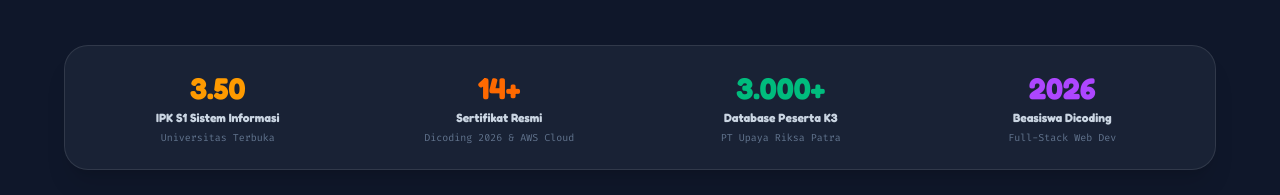
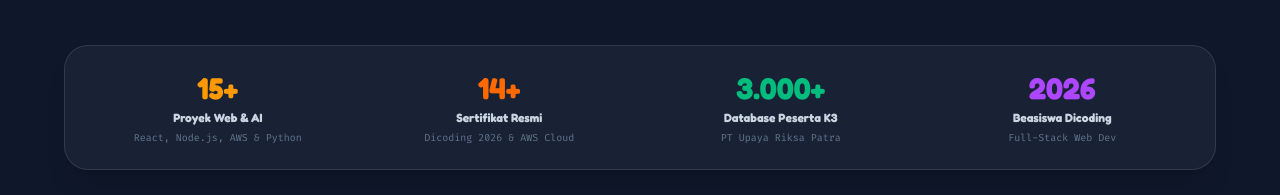
Before and after one commit to KuatRiawan/portofolio2026, a React (Vite) app: page / in a window 1280 px wide. Shown: the part 698-893 px from the top of the page. Built offline with nearby package versions, Linux system fonts and the light colour scheme.

Commit message:
Replace IPK highlight stat with 15+ Web & AI Projects stat

```diff
--- a/src/components/LandingSections.tsx
+++ b/src/components/LandingSections.tsx
@@ -250,7 +250,7 @@ export const LandingSections: React.FC<LandingSectionsProps> = ({ onScrollToArca
         }`}>
 
           <div className="space-y-1">
-            <div className="text-3xl font-black font-fredoka text-amber-500">3.50</div>
+            <div className="text-3xl font-black font-fredoka text-amber-500">15+</div>
             <div className={`text-xs font-bold font-fredoka ${isLight ? 'text-slate-800' : 'text-slate-300'}`}>{t.statGpaLabel}</div>
             <div className={`text-[10px] font-mono ${isLight ? 'text-slate-500' : 'text-slate-500'}`}>{t.statGpaSub}</div>
           </div>
--- a/src/i18n/translations.ts
+++ b/src/i18n/translations.ts
@@ -36,8 +36,8 @@ export const translations = {
     expBadgeCompany: 'PT Upaya Riksa Patra',
 
     // Stats
-    statGpaLabel: 'IPK S1 Sistem Informasi',
-    statGpaSub: 'Universitas Terbuka',
+    statGpaLabel: 'Proyek Web & AI',
+    statGpaSub: 'React, Node.js, AWS & Python',
     statCertsLabel: 'Sertifikat Resmi',
     statCertsSub: 'Dicoding 2026 & AWS Cloud',
     statDatabaseLabel: 'Database Peserta K3',
@@ -152,8 +152,8 @@ export const translations = {
     expBadgeCompany: 'PT Upaya Riksa Patra',
 
     // Stats
-    statGpaLabel: 'Information Systems GPA',
-    statGpaSub: 'Universitas Terbuka',
+    statGpaLabel: 'Web & AI Projects',
+    statGpaSub: 'React, Node.js, AWS & Python',
     statCertsLabel: 'Official Certificates',
     statCertsSub: 'Dicoding 2026 & AWS Cloud',
     statDatabaseLabel: 'HSE Trainee Database',
```
